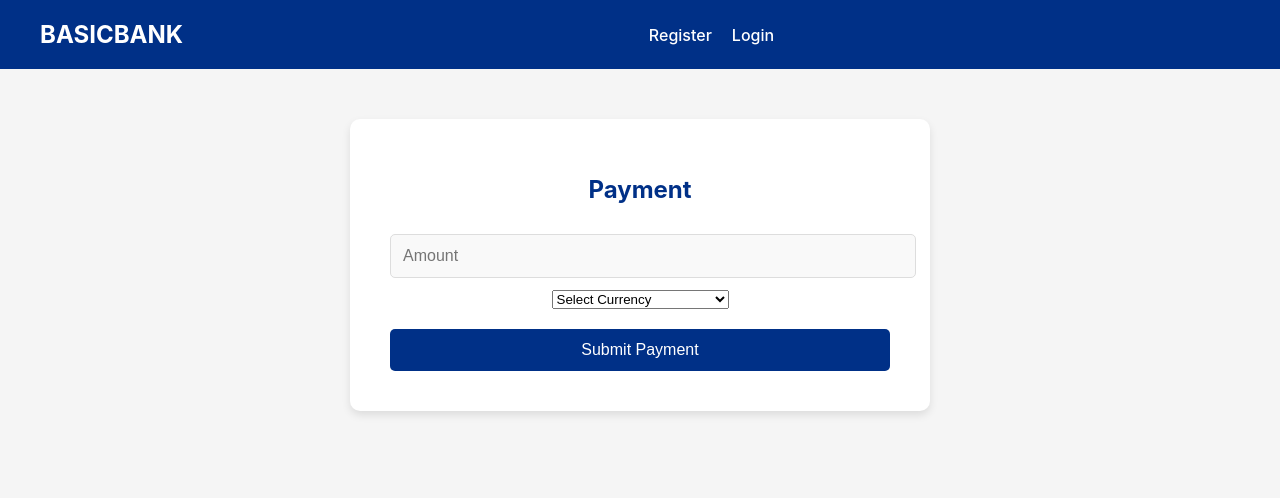
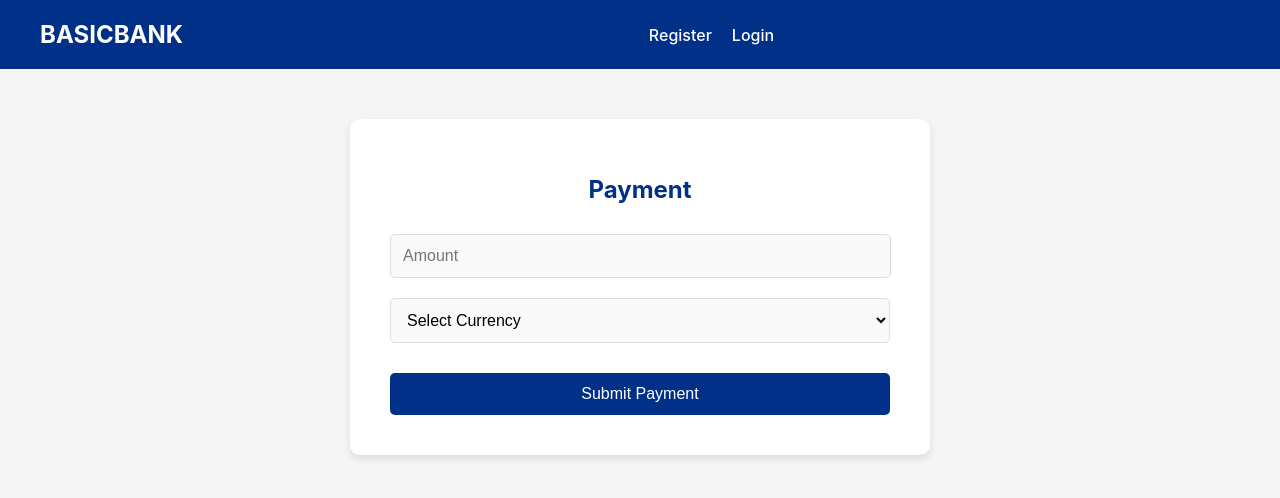
Before and after one commit to BradsBrother/APDS-poe, a React (Create React App) app in the folder Customer-Portal/Frontend/: page /transaction in a window 1280 px wide. Shown: the top 498 px of the page. Built offline with nearby package versions, Linux system fonts and the light colour scheme.

Commit message:
styled zoes dropdown

```diff
--- a/Customer-Portal/Frontend/package.json
+++ b/Customer-Portal/Frontend/package.json
@@ -22,7 +22,7 @@
     "web-vitals": "^2.1.4"
   },
   "scripts": {
-    "start": "set HTTPS=true&&react-scripts start",
+    "start": "set HTTPS=true react-scripts start",
     "build": "react-scripts build",
     "test": "react-scripts test",
     "eject": "react-scripts eject"
--- a/Customer-Portal/Frontend/src/Components/Transaction.js
+++ b/Customer-Portal/Frontend/src/Components/Transaction.js
@@ -52,6 +52,7 @@ const Payment = () => {
           <select
             value={currency}
             onChange={(e) => setCurrency(e.target.value)}
+            className="Dropdown-Box"
             required
           >
             <option value="">Select Currency</option>
--- a/Customer-Portal/Frontend/src/Styles/Transaction.css
+++ b/Customer-Portal/Frontend/src/Styles/Transaction.css
@@ -22,8 +22,17 @@
     margin-bottom: 20px;
 }
 
+.transaction-box select {
+    width: 100%;
+    padding: 12px;
+    margin: 10px 0;
+    border: 1px solid #DDD;
+    border-radius: 5px;
+    font-size: 16px;
+    background-color: #F9F9F9;
+}
 .transaction-box input {
-    width: 100%;
+    width: 95%;
     padding: 12px;
     margin: 10px 0;
     border: 1px solid #DDD;
```
